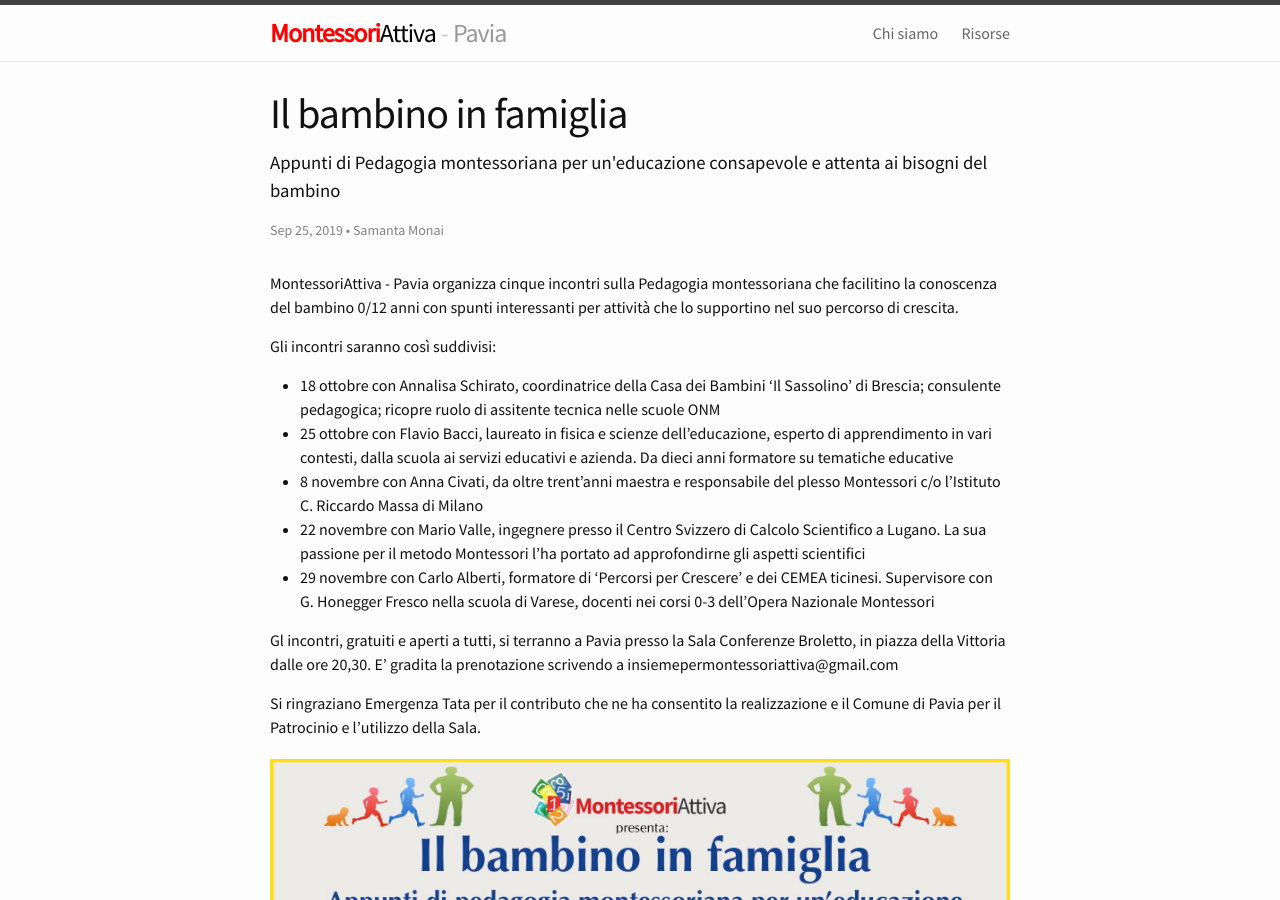
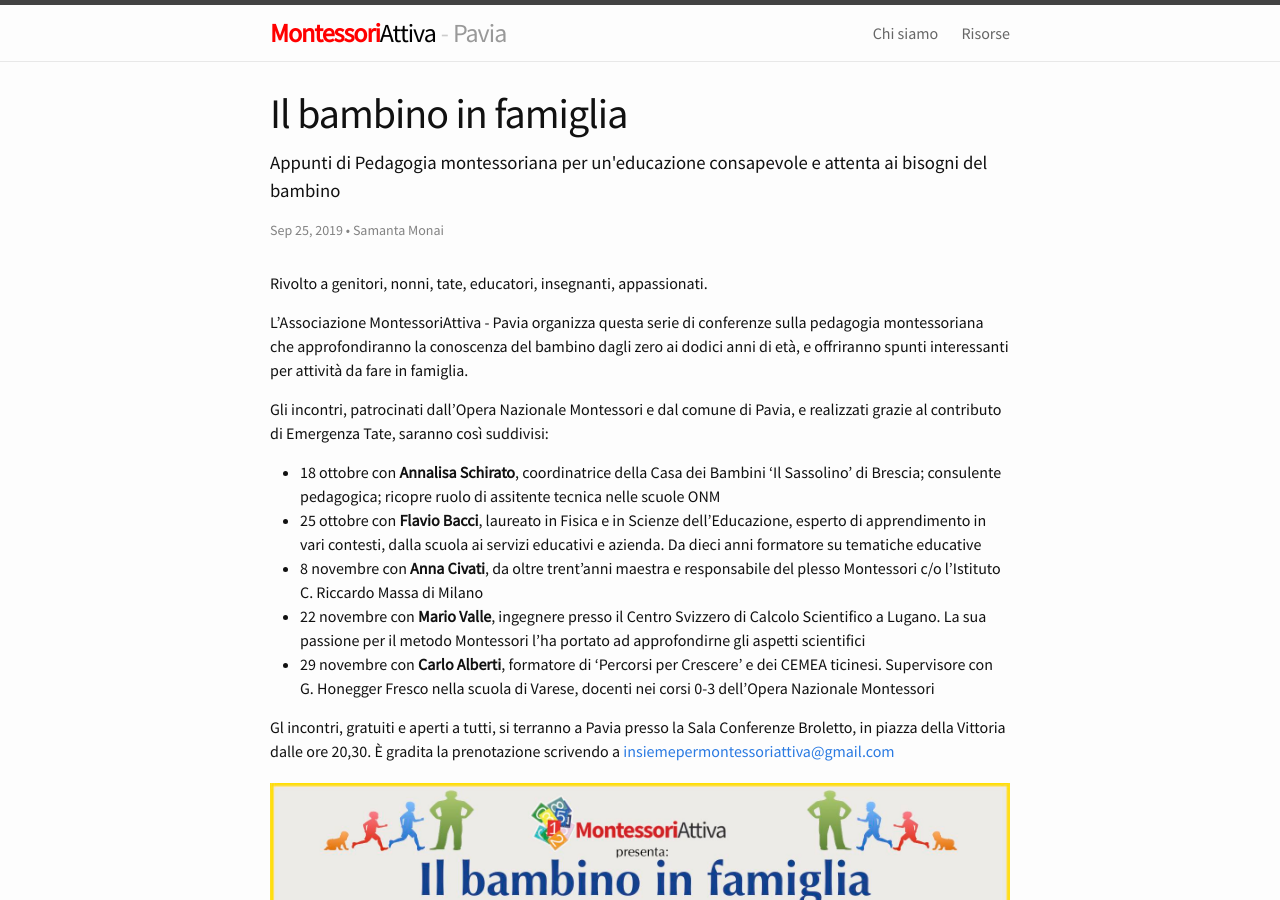
Before and after one commit to montessori-attiva-pavia/montessori-attiva-pavia.github.io, a Jekyll site: the page built from _posts/2019-09-25-il-bambino-in-famiglia.markdown, in a window 1280 px wide and 900 px high. Built offline with Jekyll 4.4.1, drawn with Linux system fonts in a browser that asks for light colours; comment, search, counter and statistics services are not loaded.

Commit message:
Miglioramenti al testo conferenze sul bambino in famiglia

```diff
--- a/_posts/2019-09-25-il-bambino-in-famiglia.markdown
+++ b/_posts/2019-09-25-il-bambino-in-famiglia.markdown
@@ -8,20 +8,20 @@
 pinned: true
 ---
 
-MontessoriAttiva - Pavia organizza cinque incontri sulla Pedagogia montessoriana che facilitino la conoscenza del bambino 0/12 anni con spunti interessanti per attività che lo supportino nel suo percorso di crescita.
+Rivolto a genitori, nonni, tate, educatori, insegnanti, appassionati.
 
-Gli incontri saranno così suddivisi:
+L’Associazione MontessoriAttiva - Pavia organizza questa serie di conferenze sulla pedagogia montessoriana che approfondiranno la conoscenza del bambino dagli zero ai dodici anni di età, e offriranno spunti interessanti per attività da fare in famiglia.
 
-- 18 ottobre con Annalisa Schirato, coordinatrice della Casa dei Bambini 'Il Sassolino' di Brescia; consulente pedagogica; ricopre ruolo di assitente tecnica nelle scuole ONM
-- 25 ottobre con Flavio Bacci, laureato in fisica e scienze dell'educazione, esperto di apprendimento in vari contesti, dalla scuola ai servizi educativi e azienda. Da dieci anni formatore su tematiche educative
-- 8 novembre con Anna Civati, da oltre trent'anni maestra e responsabile del plesso Montessori c/o l'Istituto C. Riccardo Massa di Milano
-- 22 novembre con Mario Valle, ingegnere presso il Centro Svizzero di Calcolo Scientifico a Lugano. La sua passione per il metodo Montessori l'ha portato ad approfondirne gli aspetti scientifici
-- 29 novembre con Carlo Alberti, formatore di 'Percorsi per Crescere' e dei CEMEA ticinesi. Supervisore con G. Honegger Fresco nella scuola di Varese, docenti nei corsi 0-3 dell'Opera Nazionale Montessori
+Gli incontri, patrocinati dall'Opera Nazionale Montessori e dal comune di Pavia, e realizzati grazie al contributo di Emergenza Tate, saranno così suddivisi:
+
+- 18 ottobre con **Annalisa Schirato**, coordinatrice della Casa dei Bambini 'Il Sassolino' di Brescia; consulente pedagogica; ricopre ruolo di assitente tecnica nelle scuole ONM
+- 25 ottobre con **Flavio Bacci**, laureato in Fisica e in Scienze dell'Educazione, esperto di apprendimento in vari contesti, dalla scuola ai servizi educativi e azienda. Da dieci anni formatore su tematiche educative
+- 8 novembre con **Anna Civati**, da oltre trent'anni maestra e responsabile del plesso Montessori c/o l'Istituto C. Riccardo Massa di Milano
+- 22 novembre con **Mario Valle**, ingegnere presso il Centro Svizzero di Calcolo Scientifico a Lugano. La sua passione per il metodo Montessori l'ha portato ad approfondirne gli aspetti scientifici
+- 29 novembre con **Carlo Alberti**, formatore di 'Percorsi per Crescere' e dei CEMEA ticinesi. Supervisore con G. Honegger Fresco nella scuola di Varese, docenti nei corsi 0-3 dell'Opera Nazionale Montessori
 
 Gl incontri, gratuiti e aperti a tutti, si terranno a Pavia presso la Sala Conferenze Broletto, in piazza della Vittoria dalle ore 20,30.
-E' gradita la prenotazione scrivendo a insiemepermontessoriattiva@gmail.com
-
-Si ringraziano Emergenza Tata per il contributo che ne ha consentito la realizzazione e il Comune di Pavia per il Patrocinio e l'utilizzo della Sala.
+È gradita la prenotazione scrivendo a [insiemepermontessoriattiva@gmail.com](mailto:insiemepermontessoriattiva@gmail.com)
 
 
 
```
